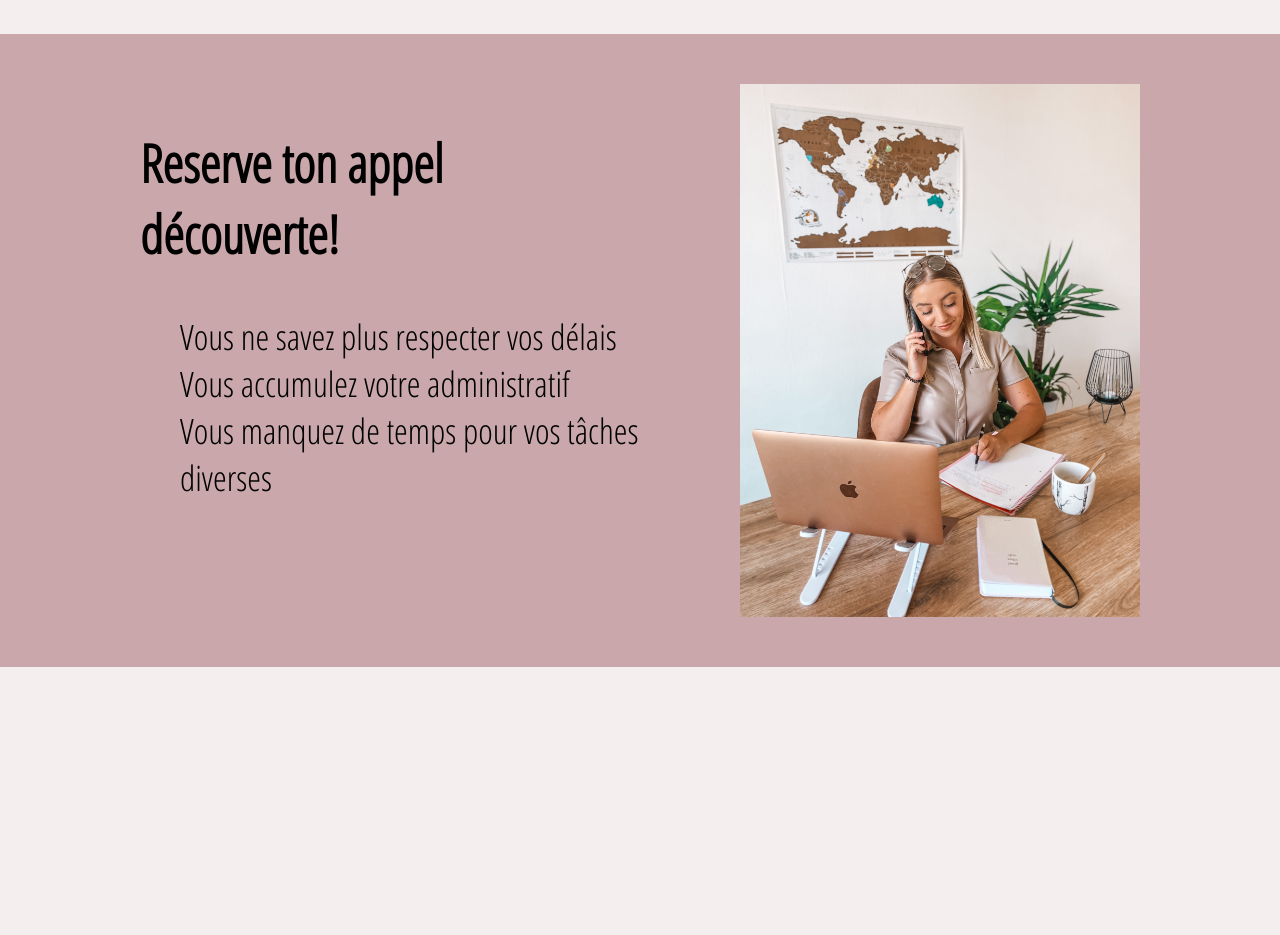
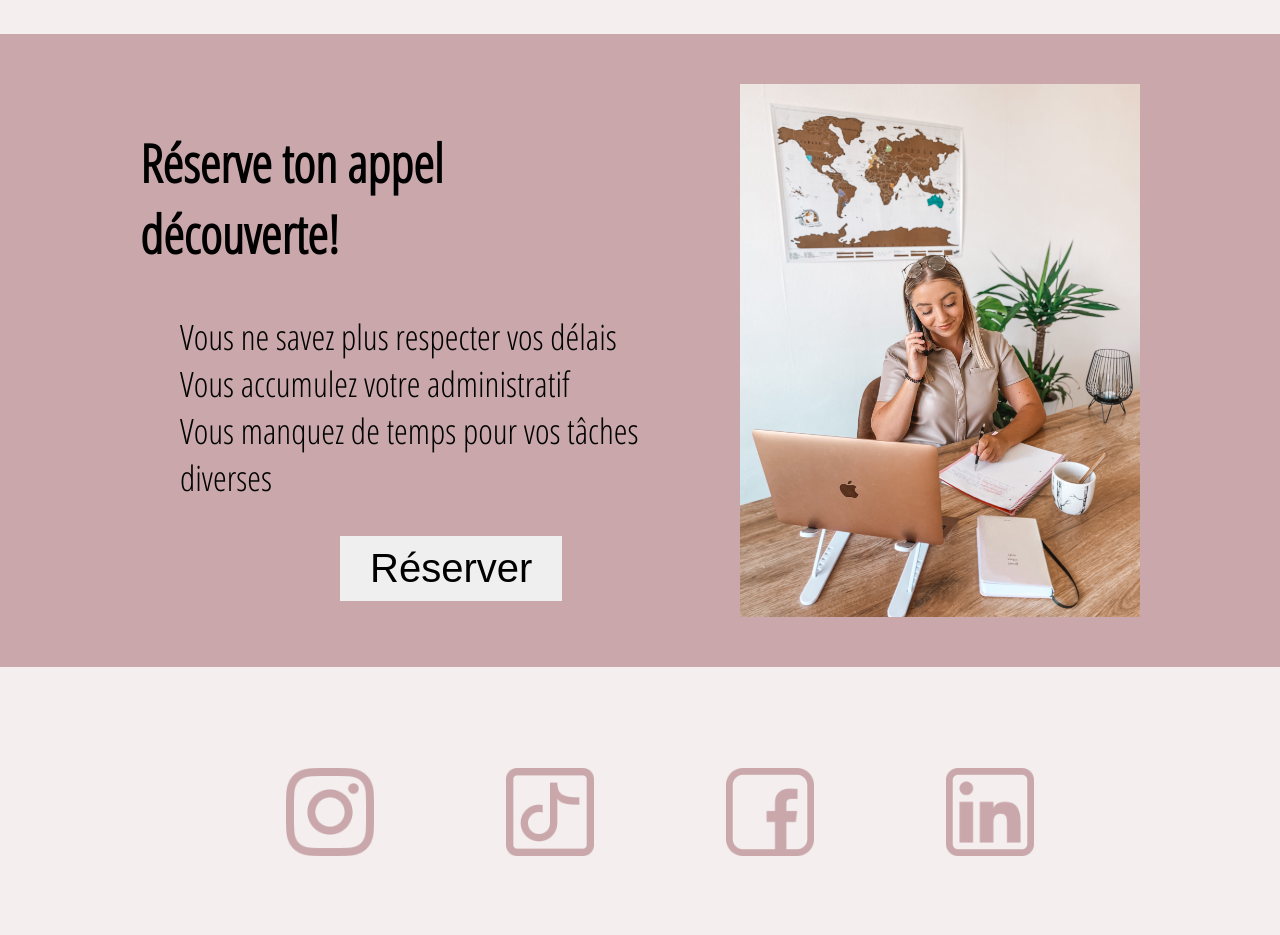
Before and after one commit to Dylanm13/MTLD_assistante-virtuelle, a plain HTML site: page mtld.html in a window 1280 px wide. Shown: the part 2360-3295 px from the top of the page. Before the commit the page ends 3027 px from the top, so only its background shows below. Drawn offline with Linux system fonts and the light colour scheme.

Commit message:
adding button with link and 4 images for socials network

```diff
--- a/mtld.css
+++ b/mtld.css
@@ -82,3 +82,20 @@ header img {
 .appel ul {
     list-style-type: none;
 }
+
+.appel_button {
+    padding: 10px 30px;
+    font-size: 40px;
+    margin-left: 200px;
+    border: none;
+}
+
+footer ul {
+    display: flex;
+    list-style-type: none;
+    justify-content: center;
+}
+
+footer img {
+    width: 220px;
+}
--- a/mtld.html
+++ b/mtld.html
@@ -38,13 +38,22 @@
         </div>
         <div class="appel">
             <div class="appel_text">
-                <h2>Reserve ton appel découverte!</h2>
+                <h2>Réserve ton appel découverte!</h2>
                 <ul>
                     <li>Vous ne savez plus respecter vos délais</li>
                     <li>Vous accumulez votre administratif</li>
                     <li>Vous manquez de temps pour vos tâches diverses</li>
                 </ul>
+                <a href="https://calendly.com/mtld_assistantevirtuelle/appel-decouverte"><button class="appel_button" type="button">Réserver</button></a>
             </div>
             <img src="images/image_appel.JPG" alt="Image Réservation Appel">
         </div>
+        <footer>
+            <ul>
+                <li><img src="images/instagram.png" alt="Logo Instagram"></li>
+                <li><img src="images/tiktok.png" alt="Logo Tiktok"></li>
+                <li><img src="images/facebook.png" alt="Logo Facebook"></li>
+                <li><img src="images/linkedin.png" alt="Logo Linkedin"></li>
+            </ul>
+        </footer>
     </body>
```
Also changed, not shown: images/facebook.png (added), images/instagram.png (added), images/linkedin.png (added), images/tiktok.png (added).
